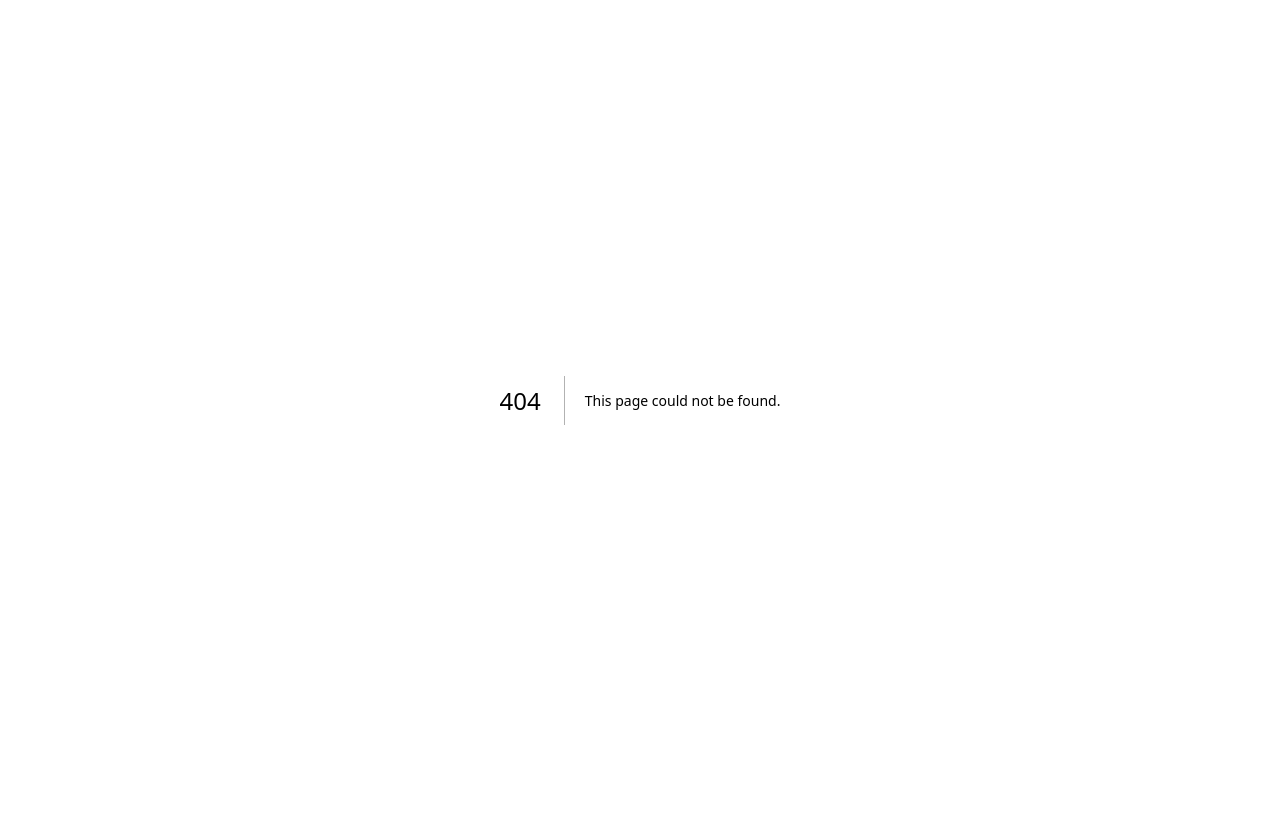
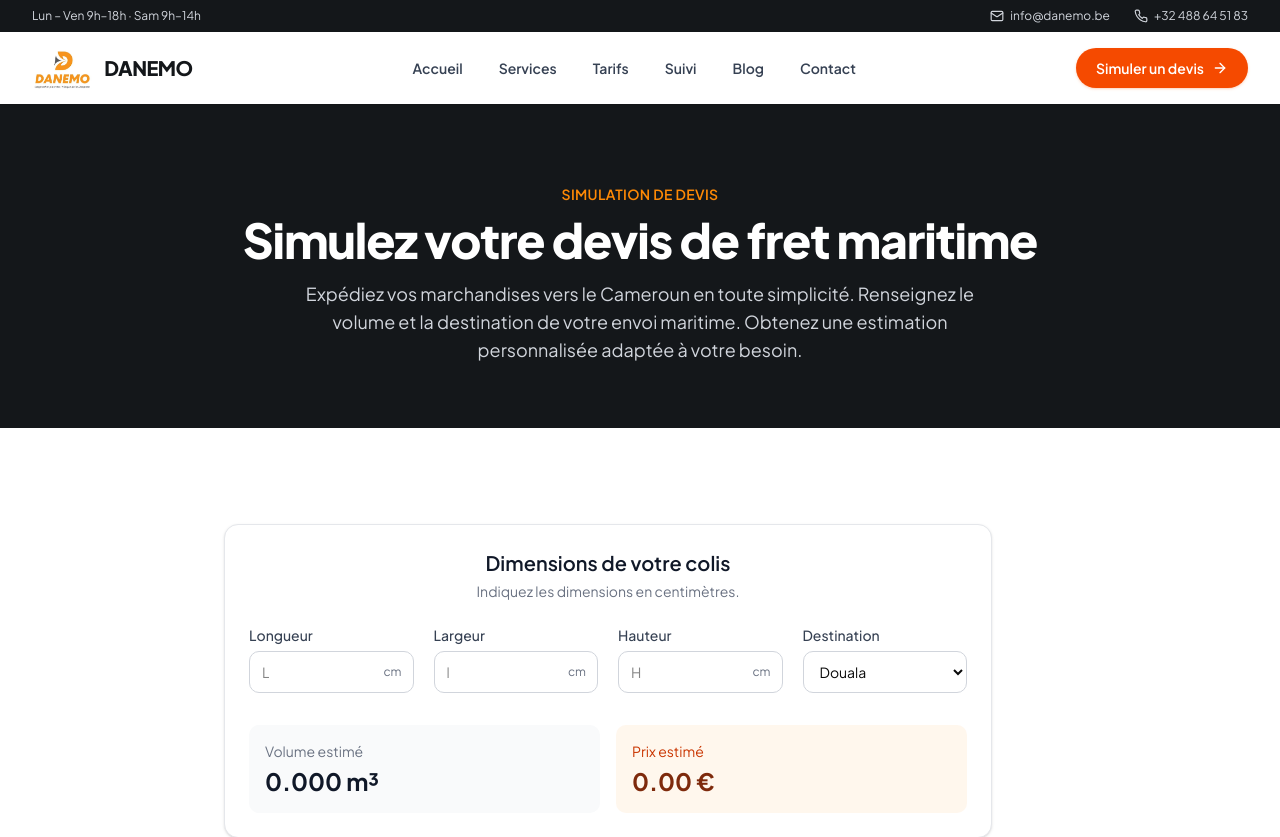
Before and after one commit to LordVERTON/danemo-website, a Next.js app: page /simulation-devis in a window 1280 px wide. Before the commit this address had no page. Shown: the top 837 px of the page. Before the commit the page ends 800 px from the top, so only its background shows below. Built offline with nearby package versions, Linux system fonts and the light colour scheme.

Commit message:
feat : Realisation d'une simulation  devis

```diff
--- /dev/null
+++ b/app/simulation-devis/page.tsx
@@ -0,0 +1,45 @@
+"use client"
+
+import Footer from "@/components/footer";
+import Header from "@/components/header";
+import { Reveal } from "@/components/reveal";
+import VolumeCalculator from "@/components/VolumeCalculator";
+import He from "zod/v4/locales/he.js";
+
+export default function SimulationDevisPage() {
+    return (
+        <div className = "min-h-screen bg-white" >
+            <Header />
+
+            <main>
+                <section className = "bg-[#14171a] pt-20 pb-16" >
+                    <div className="max-w-4xl mx-auto px-6 lg:px-8 text-center">
+                        <Reveal>
+                        <p className="text-sm font-semibold text-orange-400 uppercase tracking-wide mb-3">Simulation de devis</p>
+                        <h1 className="text-4xl md:text-5xl font-extrabold text-white tracking-tight text-balance">
+                            Simulez votre devis de fret maritime
+                        </h1>
+
+                        <p className="mt-4 text-lg text-gray-300 max-w-2xl mx-auto">
+                            Expédiez vos marchandises vers le Cameroun en toute simplicité.
+                            Renseignez le volume et la destination de votre envoi maritime.
+                            Obtenez une estimation personnalisée adaptée à votre besoin.
+
+                        </p>
+                        </Reveal>
+                    </div>
+                </section>
+
+                <section className="bg-white py-16 md:py-24">
+                    <Reveal>
+                        <div className="max-w-4xl mx-auto px-6 lg:px-8">
+                            <VolumeCalculator/>
+                        </div>
+                    </Reveal>
+                </section>
+            </main>
+
+            <Footer />
+        </div>
+    )
+}
--- /dev/null
+++ b/components/VolumeCalculator.tsx
@@ -0,0 +1,140 @@
+"use client";
+
+import { useState } from "react";
+
+export default function VolumeCalculator() {
+  const [length, setLength] = useState("");
+  const [width, setWidth] = useState("");
+  const [height, setHeight] = useState("");
+  const [destination, setDestination] = useState<string>("DOUALA");
+
+  const volume =
+    Number(length) > 0 &&
+    Number(width) > 0 &&
+    Number(height) > 0
+      ? (Number(length) * Number(width) * Number(height)) / 1_000_000
+      : 0;
+
+  const price =
+    volume > 0
+      ? destination === "YAOUNDE"
+        ? volume * 600 * 1.1
+        : volume * 600
+      : 0;
+
+  return (
+    <div className="w-full max-w-3xl rounded-xl border border-gray-200 bg-white p-6 shadow-sm">
+      {/* En-tête */}
+      <div className="mb-6 text-center">
+        <h2 className="text-xl font-semibold text-gray-900">
+          Dimensions de votre colis
+        </h2>
+        <p className="mt-1 text-sm text-gray-500">
+          Indiquez les dimensions en centimètres.
+        </p>
+      </div>
+
+      {/* Grille des champs */}
+      <div className="grid grid-cols-1 gap-5 sm:grid-cols-2 lg:grid-cols-4">
+        {/* Longueur */}
+        <div>
+          <label className="mb-1.5 block text-sm font-medium text-gray-700">
+            Longueur
+          </label>
+          <div className="relative">
+            <input
+              type="number"
+              min="0"
+              step="0.1"
+              value={length}
+              onChange={(e) => setLength(e.target.value)}
+              placeholder="L"
+              className="w-full rounded-lg border border-gray-300 bg-white px-3 py-2.5 pr-10 text-sm outline-none transition focus:border-orange-500 focus:ring-2 focus:ring-orange-200"
+            />
+            <span className="absolute right-3 top-1/2 -translate-y-1/2 text-xs text-gray-500">
+              cm
+            </span>
+          </div>
+        </div>
+
+        {/* Largeur */}
+        <div>
+          <label className="mb-1.5 block text-sm font-medium text-gray-700">
+            Largeur
+          </label>
+          <div className="relative">
+            <input
+              type="number"
+              min="0"
+              step="0.1"
+              value={width}
+              onChange={(e) => setWidth(e.target.value)}
+              placeholder="l"
+              className="w-full rounded-lg border border-gray-300 bg-white px-3 py-2.5 pr-10 text-sm outline-none transition focus:border-orange-500 focus:ring-2 focus:ring-orange-200"
+            />
+            <span className="absolute right-3 top-1/2 -translate-y-1/2 text-xs text-gray-500">
+              cm
+            </span>
+          </div>
+        </div>
+
+        {/* Hauteur */}
+        <div>
+          <label className="mb-1.5 block text-sm font-medium text-gray-700">
+            Hauteur
+          </label>
+          <div className="relative">
+            <input
+              type="number"
+              min="0"
+              step="0.1"
+              value={height}
+              onChange={(e) => setHeight(e.target.value)}
+              placeholder="H"
+              className="w-full rounded-lg border border-gray-300 bg-white px-3 py-2.5 pr-10 text-sm outline-none transition focus:border-orange-500 focus:ring-2 focus:ring-orange-200"
+            />
+            <span className="absolute right-3 top-1/2 -translate-y-1/2 text-xs text-gray-500">
+              cm
+            </span>
+          </div>
+        </div>
+
+        {/* Destination */}
+        <div>
+          <label className="mb-1.5 block text-sm font-medium text-gray-700">
+            Destination
+          </label>
+          <select
+            value={destination}
+            onChange={(e) => setDestination(e.target.value)}
+            className="w-full rounded-lg border border-gray-300 bg-white px-3 py-2.5 text-sm outline-none transition focus:border-orange-500 focus:ring-2 focus:ring-orange-200"
+          >
+            <option value="DOUALA" >
+              Douala
+            </option>
+            <option value="YAOUNDE" >
+              Yaoundé
+            </option>
+          </select>
+        </div>
+      </div>
+
+      {/* Résultats */}
+      <div className="mt-8 grid grid-cols-1 gap-4 sm:grid-cols-2">
+        <div className="rounded-lg bg-gray-50 p-4">
+          <p className="text-sm text-gray-500">Volume estimé</p>
+          <p className="mt-1 text-2xl font-bold text-gray-900">
+            {volume.toFixed(3)} m³
+          </p>
+        </div>
+
+        <div className="rounded-lg bg-orange-50 p-4">
+          <p className="text-sm text-orange-700">Prix estimé</p>
+          <p className="mt-1 text-2xl font-bold text-orange-900">
+            {price.toFixed(2)} €
+          </p>
+        </div>
+      </div>
+    </div>
+  );
+}
--- a/components/header.tsx
+++ b/components/header.tsx
@@ -96,10 +96,10 @@ export default function Header() {
 
             <div className="hidden lg:block">
               <Link
-                href="/contactez-nous"
+                href="/simulation-devis"
                 className="inline-flex items-center gap-2 bg-orange-600 hover:bg-orange-700 text-white text-sm font-semibold px-5 py-2.5 rounded-full transition-colors shadow-sm shadow-orange-600/20"
               >
-                Demander un devis
+                Simuler un devis
                 <ArrowRight className="w-4 h-4" />
               </Link>
             </div>
@@ -141,7 +141,7 @@ export default function Header() {
             )
           })}
           <Link
-            href="/contactez-nous"
+            href="/simulation-devis"
             className="mt-4 inline-flex items-center justify-center gap-2 bg-orange-600 text-white text-base font-semibold px-5 py-3.5 rounded-xl"
           >
             Demander un devis
```
